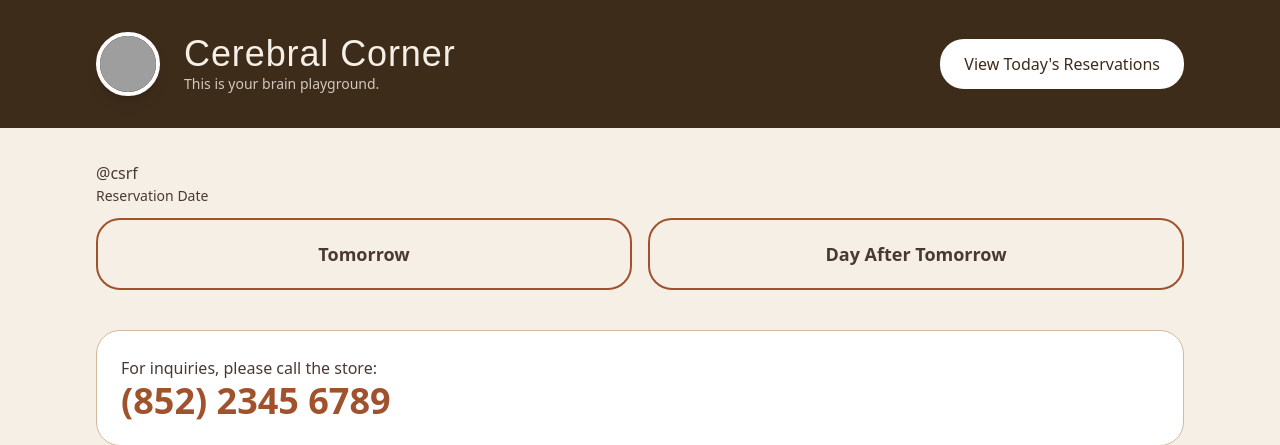
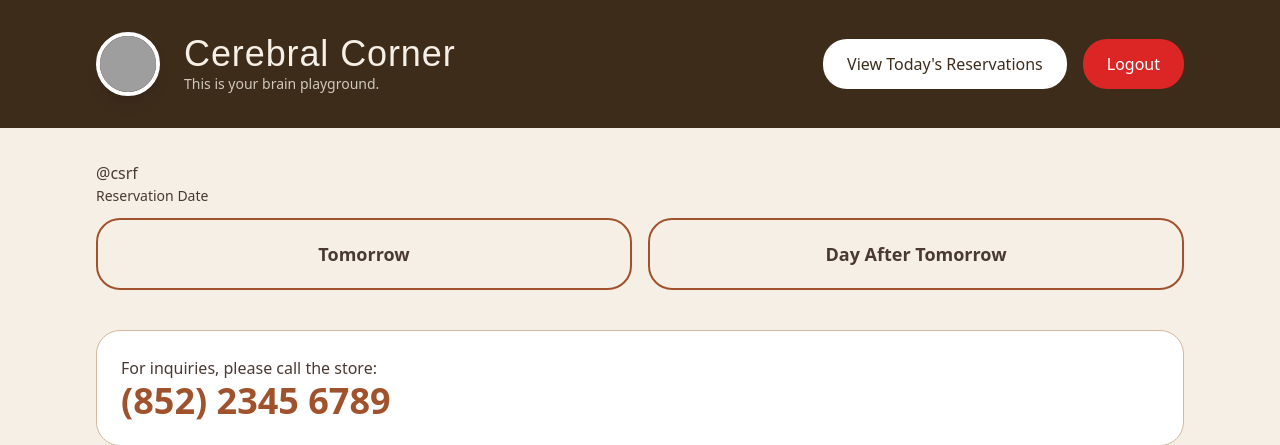
Before and after one commit to AlanLeung128/sehs4517-group-project-group16, a PHP site: page /Reservation2/resources/views/reservation.blade.php in a window 1280 px wide. Shown: the top 445 px of the page. Run offline with PHP 8.4, Linux system fonts and the light colour scheme; some libraries are stand-ins or nearby versions; some web fonts are replaced; grey boxes are pictures that could not be loaded.

Commit message:
Update reservation.blade.php

```diff
--- a/Reservation2/resources/views/reservation.blade.php
+++ b/Reservation2/resources/views/reservation.blade.php
@@ -46,10 +46,17 @@
                 </div>
             </div>
 
-            <a href="/view-today"
-               class="bg-white text-brand-header px-6 py-3 rounded-3xl font-medium hover:bg-amber-100 transition-all">
-                View Today's Reservations
-            </a>
+            <!-- 右側按鈕：查看當日預約 + 登出 -->
+            <div class="flex gap-4">
+                <a href="/view-today"
+                   class="bg-white text-brand-header px-6 py-3 rounded-3xl font-medium hover:bg-amber-100 transition-all">
+                    View Today's Reservations
+                </a>
+                <a href="/logout"
+                   class="bg-red-600 hover:bg-red-700 text-white px-6 py-3 rounded-3xl font-medium transition-all">
+                    Logout
+                </a>
+            </div>
         </div>
     </header>
 
```
